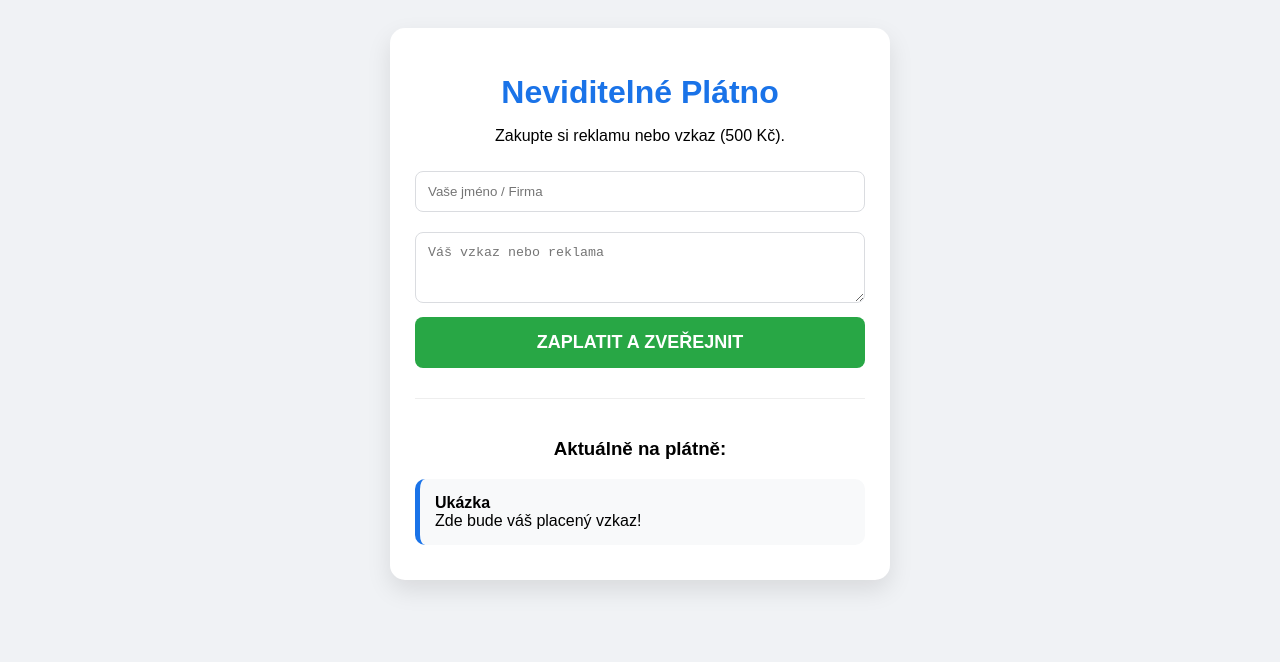
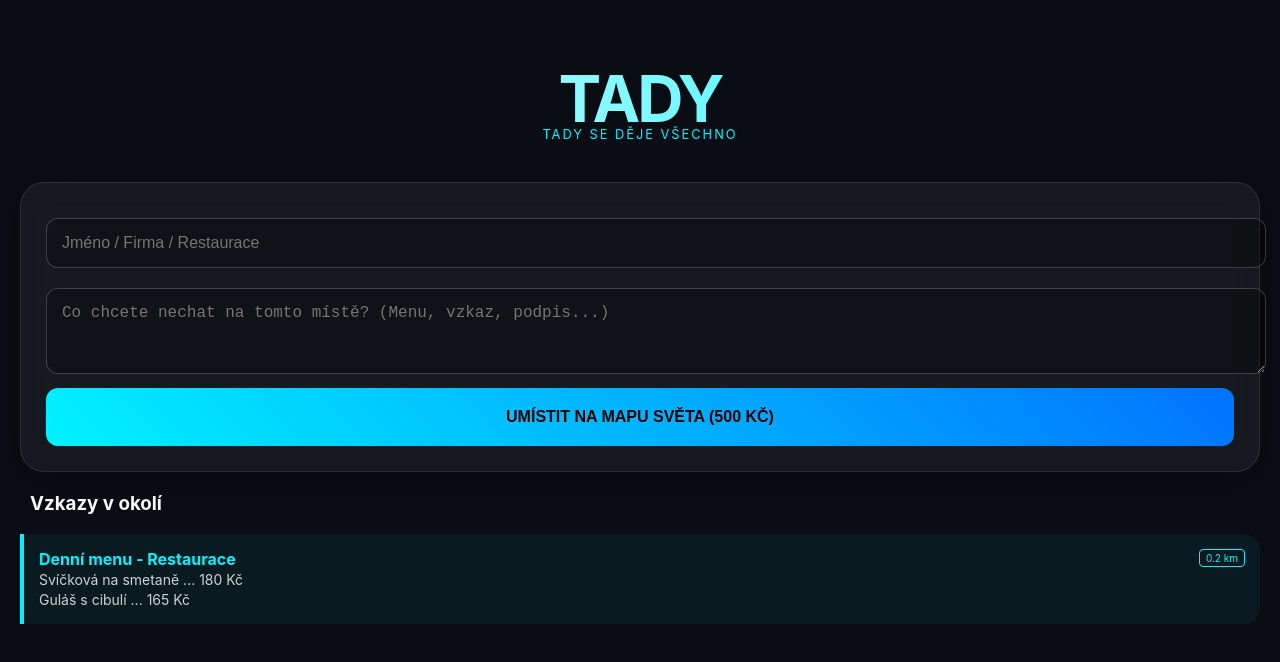
Before and after one commit to ruzar7789-cpu/invisible-canvas., a plain HTML site: page index.html in a window 1280 px wide. Drawn offline with Linux system fonts and the light colour scheme.

Commit message:
Update index.html

```diff
--- a/index.html
+++ b/index.html
@@ -4,72 +4,108 @@
 <head>
     <meta charset="UTF-8">
     <meta name="viewport" content="width=device-width, initial-scale=1.0">
-    <title>Neviditelné Plátno - ZISK</title>
+    <title>TADY - Tady se děje všechno</title>
     <style>
-        body { font-family: sans-serif; text-align: center; padding: 20px; background-color: #f0f2f5; }
-        .container { background: white; padding: 25px; border-radius: 15px; box-shadow: 0 10px 25px rgba(0,0,0,0.1); max-width: 450px; margin: auto; }
-        h1 { color: #1a73e8; margin-bottom: 5px; }
-        input, textarea { width: 100%; padding: 12px; margin: 10px 0; border: 1px solid #dadce0; border-radius: 8px; box-sizing: border-box; }
-        button { background: #28a745; color: white; border: none; padding: 15px; width: 100%; font-size: 18px; border-radius: 8px; cursor: pointer; font-weight: bold; }
-        #status { margin-top: 20px; padding: 15px; border-radius: 10px; display: none; background: #fff3cd; border: 1px solid #ffeeba; }
-        .vzkaz-item { background: #f8f9fa; padding: 15px; border-radius: 10px; margin-bottom: 10px; border-left: 5px solid #1a73e8; text-align: left; }
-        .platebni-udaje { background: #f1f3f4; padding: 15px; border-radius: 8px; margin: 15px 0; font-family: monospace; font-size: 14px; color: #3c4043; border: 1px dashed #bdc1c6; }
+        :root { --neon-blue: #00f2ff; --glass: rgba(255, 255, 255, 0.1); }
+        body { font-family: 'Inter', sans-serif; background: #0a0e14; color: white; margin: 0; padding: 20px; overflow-x: hidden; }
+
+        .hero { text-align: center; padding: 40px 0; }
+        h1 { font-size: 4rem; margin: 0; background: linear-gradient(to right, #fff, #00f2ff); -webkit-background-clip: text; -webkit-text-fill-color: transparent; letter-spacing: -3px; }
+        .slogan { color: var(--neon-blue); text-transform: uppercase; letter-spacing: 2px; font-size: 0.8rem; margin-top: -10px; }
+
+        .glass-card {
+            background: rgba(255, 255, 255, 0.05); backdrop-filter: blur(15px);
+            border: 1px solid rgba(255, 255, 255, 0.1); border-radius: 24px;
+            padding: 25px; margin-bottom: 20px; box-shadow: 0 8px 32px rgba(0,0,0,0.4);
+        }
+
+        input, textarea {
+            width: 100%; background: rgba(0,0,0,0.3); border: 1px solid rgba(255,255,255,0.2);
+            border-radius: 12px; padding: 15px; color: white; margin: 10px 0; font-size: 16px;
+        }
+
+        .btn-pay {
+            background: linear-gradient(45deg, #00f2ff, #0072ff); color: black; border: none;
+            padding: 20px; width: 100%; border-radius: 12px; font-weight: 800; cursor: pointer;
+            text-transform: uppercase; font-size: 16px; transition: 0.3s;
+        }
+        .btn-pay:hover { transform: scale(1.02); box-shadow: 0 0 20px rgba(0,242,255,0.5); }
+
+        .vzkaz-ar {
+            border-left: 4px solid var(--neon-blue); background: rgba(0, 242, 255, 0.05);
+            padding: 15px; border-radius: 0 16px 16px 0; margin-bottom: 15px; position: relative;
+        }
+        .dist { position: absolute; right: 15px; top: 15px; font-size: 10px; color: var(--neon-blue); border: 1px solid var(--neon-blue); padding: 2px 6px; border-radius: 4px; }
+
+        #status-area { display: none; margin-top: 20px; }
+        .iban-box { background: #000; padding: 15px; border-radius: 12px; border: 1px solid var(--neon-blue); color: var(--neon-blue); font-family: monospace; }
     </style>
 </head>
 <body>
-    <div class="container">
-        <h1>Neviditelné Plátno</h1>
-        <p>Zakupte si reklamu nebo vzkaz (500 Kč).</p>
 
-        <input type="text" id="jmeno" placeholder="Vaše jméno / Firma">
-        <textarea id="vzkaz" rows="3" placeholder="Váš vzkaz nebo reklama"></textarea>
-        <button onclick="objednat()">ZAPLATIT A ZVEŘEJNIT</button>
+    <div class="hero">
+        <h1>TADY</h1>
+        <div class="slogan">Tady se děje všechno</div>
+    </div>
 
-        <div id="status"></div>
+    <div class="glass-card">
+        <input type="text" id="jmeno" placeholder="Jméno / Firma / Restaurace">
+        <textarea id="vzkaz" rows="3" placeholder="Co chcete nechat na tomto místě? (Menu, vzkaz, podpis...)"></textarea>
+        <button class="btn-pay" onclick="initPlace()">UMÍSTIT NA MAPU SVĚTA (500 Kč)</button>
 
-        <div id="nastenka" style="margin-top:30px; border-top:1px solid #eee; padding-top:20px;">
-            <h3>Aktuálně na plátně:</h3>
-            <div id="seznam-vzkazu">
-                <div class="vzkaz-item"><b>Ukázka</b><br>Zde bude váš placený vzkaz!</div>
+        <div id="status-area">
+            <div class="glass-card" style="margin-top:20px; border-color: var(--neon-blue);">
+                <h4 style="margin-top:0;">Aktivace souřadnic:</h4>
+                <div class="iban-box" id="iban-info"></div>
+                <p style="font-size:12px; opacity:0.7; margin-top:15px;">Po zaplacení bude váš obsah viditelný pro každého, kdo sem přijde.</p>
+                <button onclick="confirm()" style="background:white; color:black; border:none; padding:10px; border-radius:8px; width:100%; font-weight:bold;">JIŽ JSEM ZAPLATIL</button>
             </div>
         </div>
     </div>
 
+    <h3 style="margin-left:10px;">Vzkazy v okolí</h3>
+    <div id="feed">
+        <div class="vzkaz-ar">
+            <span class="dist">0.2 km</span>
+            <b style="color:var(--neon-blue)">Denní menu - Restaurace</b><br>
+            <span style="opacity:0.8; font-size:14px;">Svíčková na smetaně ... 180 Kč<br>Guláš s cibulí ... 165 Kč</span>
+        </div>
+    </div>
+
     <script>
-        function objednat() {
+        let loc = "Zaměřování...";
+        if (navigator.geolocation) {
+            navigator.geolocation.getCurrentPosition(p => {
+                loc = `${p.coords.latitude.toFixed(4)}, ${p.coords.longitude.toFixed(4)}`;
+            });
+        }
+
+        function initPlace() {
+            const jmeno = document.getElementById('jmeno').value;
+            if(!jmeno) { alert("Zadejte název."); return; }
+
+            document.getElementById('status-area').style.display = 'block';
+            document.getElementById('iban-info').innerHTML = `
+                IBAN: LT533250082844018353<br>
+                Částka: 500 CZK<br>
+                Zpráva: TADY ${jmeno}<br>
+                Lokace: ${loc}
+            `;
+        }
+
+        function confirm() {
             const jmeno = document.getElementById('jmeno').value;
             const vzkaz = document.getElementById('vzkaz').value;
-            const status = document.getElementById('status');
+            const feed = document.getElementById('feed');
 
-            if (!jmeno || !vzkaz) { alert("Prosím vyplňte všechna pole."); return; }
+            const div = document.createElement('div');
+            div.className = 'vzkaz-ar';
+            div.innerHTML = `<span class="dist">NYNÍ TADY</span><b style="color:var(--neon-blue)">${jmeno}</b><br><span style="opacity:0.8; font-size:14px;">${vzkaz}</span>`;
+            feed.prepend(div);
 
-            // Pouze IBAN z vašeho Revolutu
-            const iban = "LT533250082844018353";
-
-            status.style.display = "block";
-            status.innerHTML = "<h4>Platební údaje (500 Kč):</h4>" +
-                               "<div class='platebni-udaje'>" +
-                               "Bankovní spojení (IBAN):<br><b>" + iban + "</b><br><br>" +
-                               "Zpráva pro příjemce:<br><b>" + jmeno + "</b>" +
-                               "</div>" +
-                               "<p style='font-size:13px;'>Platbu odešlete přes své internetové bankovnictví (Revolut/Mezinárodní platba).</p>" +
-                               "<button onclick='potvrdit()' style='background:#1a73e8; font-size:14px; padding:12px; color:white; border:none; border-radius:8px; cursor:pointer;'>HOTOVO, ODESLAL JSEM</button>";
-        }
-
-        function potvrdit() {
-            const jmeno = document.getElementById('jmeno').value;
-            const vzkaz = document.getElementById('vzkaz').value;
-            const seznam = document.getElementById('seznam-vzkazu');
-
-            document.getElementById('status').innerHTML = "✅ <b>Děkujeme!</b><br>Vzkaz byl odeslán do systému red-thunder a po ověření platby bude trvale viditelný.";
-
-            const novy = document.createElement('div');
-            novy.className = 'vzkaz-item';
-            novy.innerHTML = "<b>" + jmeno + "</b><br>" + vzkaz;
-            seznam.prepend(novy);
-
-            document.getElementById('jmeno').value = "";
-            document.getElementById('vzkaz').value = "";
+            document.getElementById('status-area').style.display = 'none';
+            document.getElementById('jmeno').value = '';
+            document.getElementById('vzkaz').value = '';
         }
     </script>
 </body>
```
